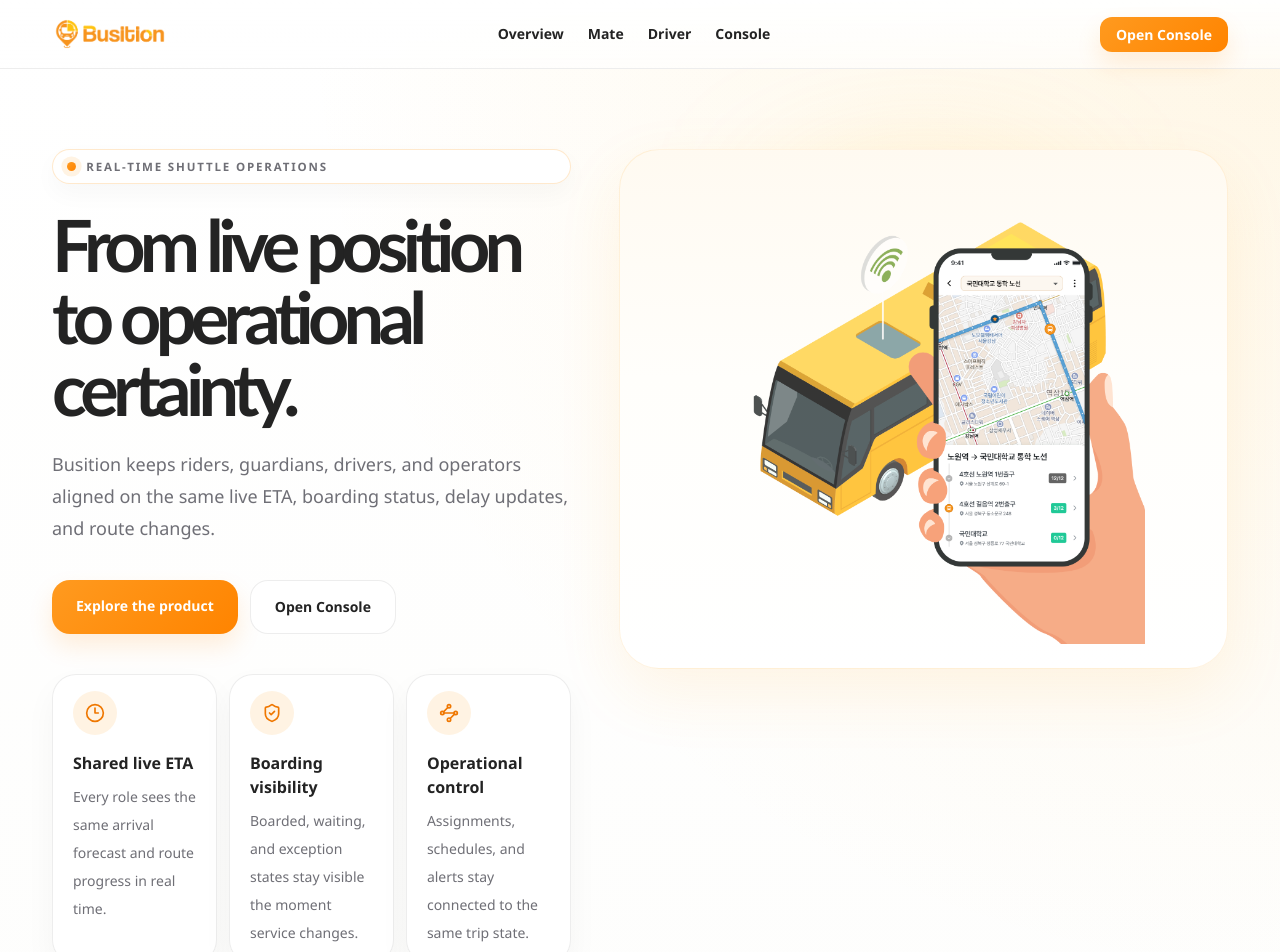
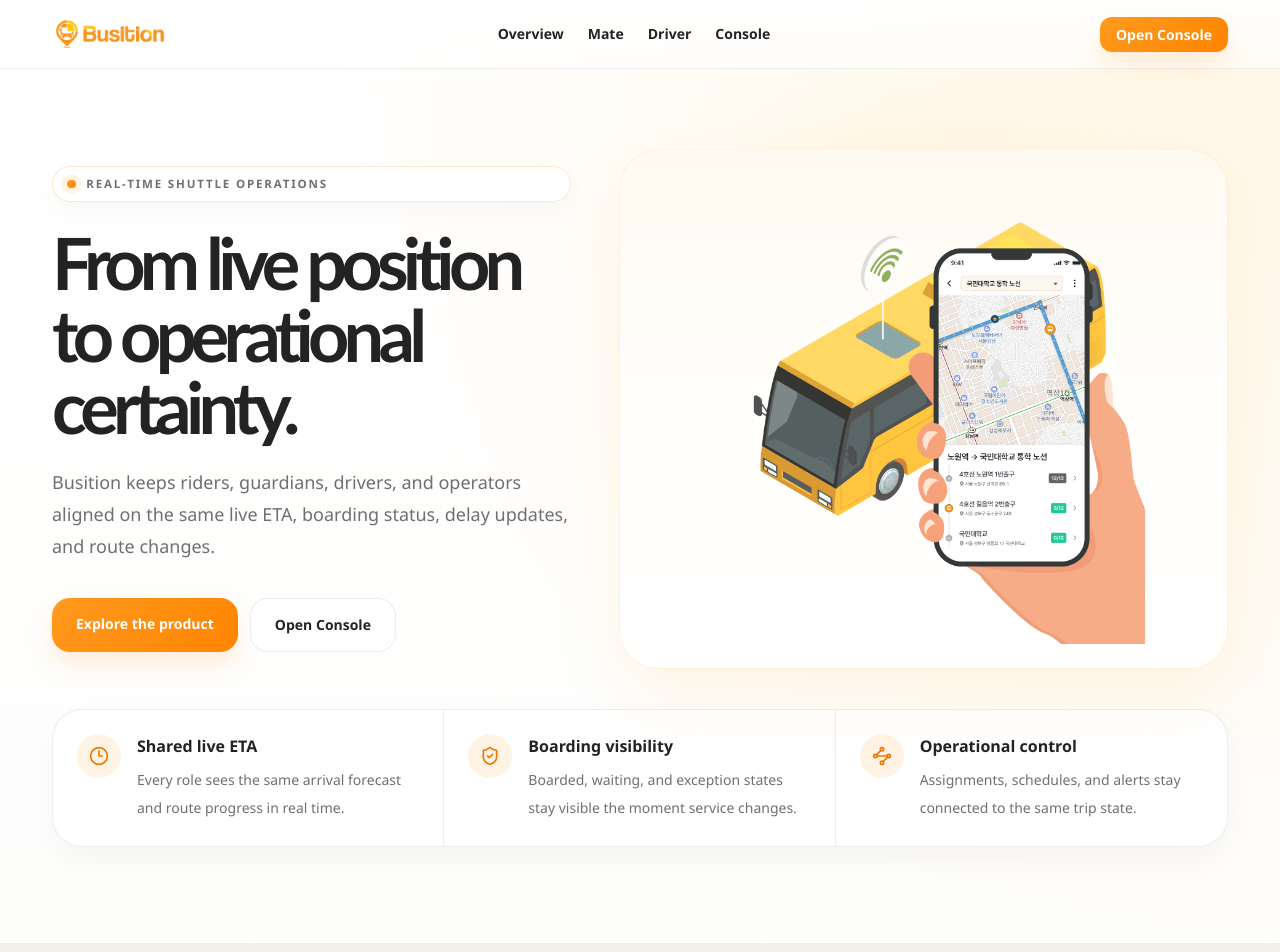
Before and after one commit to busition/busition-demo, a Next.js app: page / in a window 1280 px wide. Shown: the top 952 px of the page. Built offline with nearby package versions, Linux system fonts and the light colour scheme.

Commit message:
Refine hero signal layout

```diff
--- a/src/app/page.tsx
+++ b/src/app/page.tsx
@@ -306,6 +306,30 @@ function PricingPlanCard({ plan }: { plan: PricingPlan }) {
   );
 }
 
+function SharedSignalsBand() {
+  return (
+    <div className="concept-card mt-10 overflow-hidden rounded-[30px]">
+      <div className="grid divide-y divide-[var(--line)] md:grid-cols-3 md:divide-x md:divide-y-0">
+        {sharedSignals.map((signal) => (
+          <div key={signal.title} className="flex gap-4 px-5 py-5 sm:px-6 sm:py-6">
+            <div className="flex h-11 w-11 shrink-0 items-center justify-center rounded-full bg-[var(--accent-soft)] text-[var(--accent-deep)]">
+              <signal.icon className="h-5 w-5" />
+            </div>
+            <div className="min-w-0">
+              <p className="text-base font-bold leading-6 text-[var(--foreground)]">
+                {signal.title}
+              </p>
+              <p className="mt-2 text-sm leading-7 text-[var(--foreground-soft)]">
+                {signal.detail}
+              </p>
+            </div>
+          </div>
+        ))}
+      </div>
+    </div>
+  );
+}
+
 function HeroVisual() {
   return (
     <div className="relative h-[420px] w-full lg:h-[520px]">
@@ -330,7 +354,8 @@ export default function Home() {
   return (
     <SiteShell>
       <main>
-        <section className="mx-auto grid max-w-[1240px] gap-12 px-4 pb-20 pt-12 sm:px-6 lg:grid-cols-[0.92fr_1.08fr] lg:px-8 lg:pb-24 lg:pt-20">
+        <section className="mx-auto max-w-[1240px] px-4 pb-20 pt-12 sm:px-6 lg:px-8 lg:pb-24 lg:pt-20">
+          <div className="grid gap-12 lg:grid-cols-[0.92fr_1.08fr]">
             <div className="flex flex-col justify-center">
               <div className="section-kicker">Real-time shuttle operations</div>
               <h1 className="mt-6 font-display text-5xl font-semibold tracking-[-0.08em] text-[var(--foreground)] sm:text-6xl xl:text-7xl">
@@ -357,25 +382,12 @@ export default function Home() {
                   Open Console
                 </Link>
               </div>
-
-            <div className="mt-10 grid gap-3 sm:grid-cols-3">
-              {sharedSignals.map((signal) => (
-                <div key={signal.title} className="concept-card rounded-[24px] px-5 py-4">
-                  <div className="flex h-11 w-11 items-center justify-center rounded-full bg-[var(--accent-soft)] text-[var(--accent-deep)]">
-                    <signal.icon className="h-5 w-5" />
-                  </div>
-                  <p className="mt-4 text-base font-bold text-[var(--foreground)]">
-                    {signal.title}
-                  </p>
-                  <p className="mt-2 text-sm leading-7 text-[var(--foreground-soft)]">
-                    {signal.detail}
-                  </p>
-                </div>
-              ))}
-            </div>
             </div>
 
             <HeroVisual />
+          </div>
+
+          <SharedSignalsBand />
         </section>
 
         <section id="roles" className="concept-band py-20 sm:py-24">
```
Lines whose indentation alone changed are shown as unchanged.
